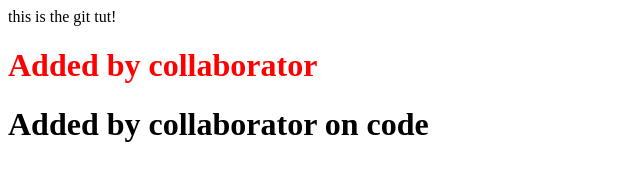
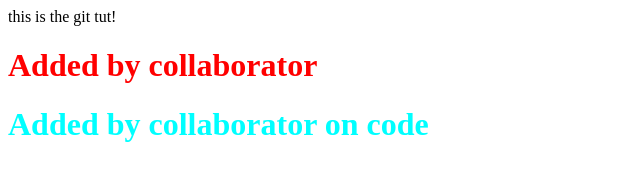
Before and after one commit to Ayala679/test, a plain HTML site: page index.html in a window 1280 px wide. Shown: the whole page, without its empty margins (0-640 px from the left). Drawn offline with Linux system fonts and the light colour scheme.

Commit message:
add another style to conflict

```diff
--- a/index.html
+++ b/index.html
@@ -8,6 +8,6 @@
 <body>
     this is the git tut!
     <h1 style="color: red;">Added by collaborator</h1>
-    <h1>Added by collaborator on code</h1>
+    <h1 style="color: aqua;">Added by collaborator on code</h1>
 </body>
 </html>
```
